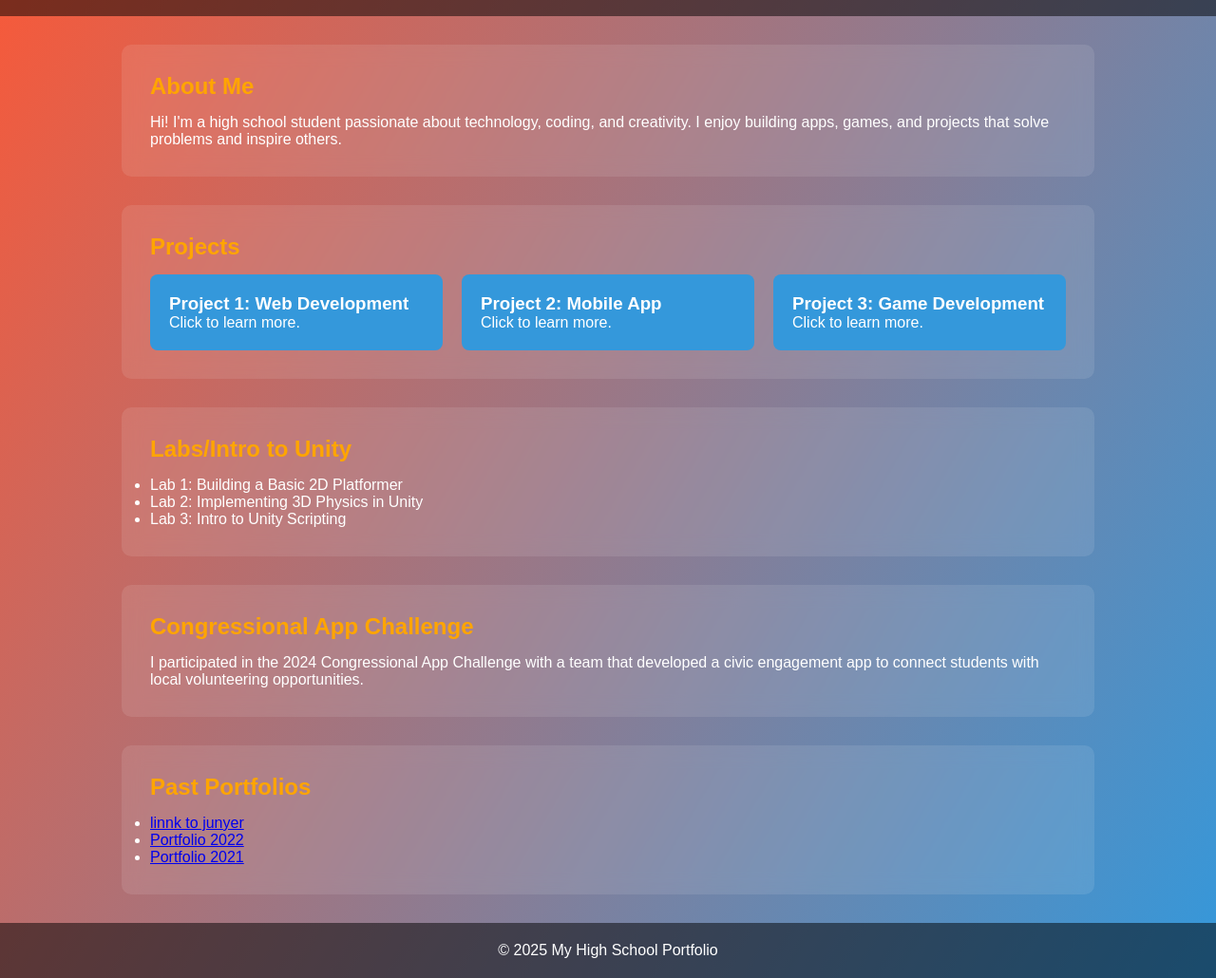
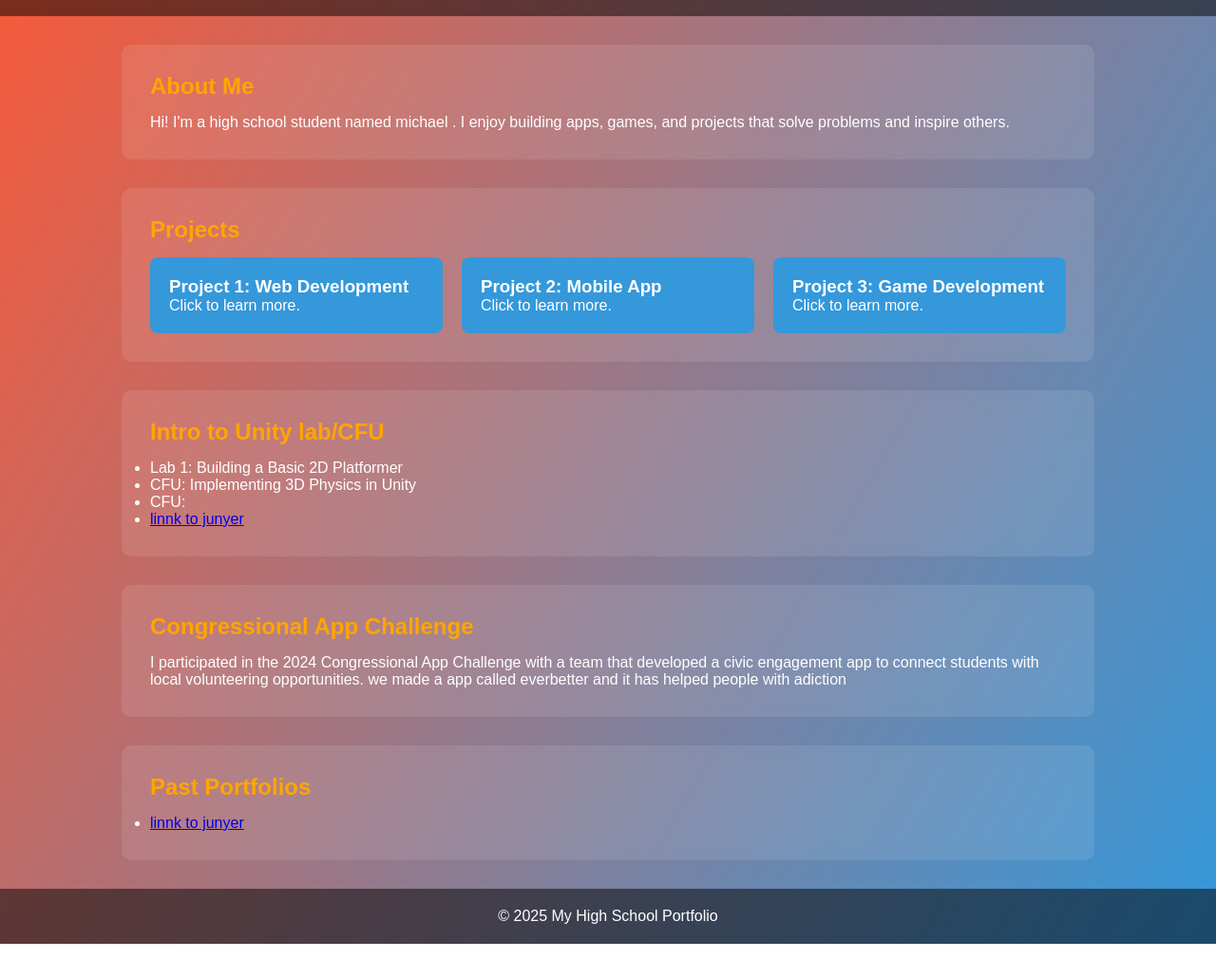
Before and after one commit to msookdeo249-star/portfolio, a plain HTML site: page index.html in a window 1280 px wide. Shown: the part 160-1190 px from the top of the page at 95% size. After the commit the page ends 1154 px from the top, so only its background shows below. Drawn offline with Linux system fonts and the light colour scheme.

Commit message:
Update index.html

```diff
--- a/index.html
+++ b/index.html
@@ -27,7 +27,7 @@
   <section id="aboutme">
     <h2>About Me</h2>
     <p>
-      Hi! I'm a high school student passionate about technology, coding, and creativity.
+      Hi! I'm a high school student named michael .
       I enjoy building apps, games, and projects that solve problems and inspire others.
     </p>
   </section>
@@ -51,11 +51,11 @@
   </section>
 
   <section id="labs">
-    <h2>Labs/Intro to Unity</h2>
+    <h2>Intro to Unity lab/CFU</h2>
     <ul>
       <li>Lab 1: Building a Basic 2D Platformer</li>
-      <li>Lab 2: Implementing 3D Physics in Unity</li>
-      <li>Lab 3: Intro to Unity Scripting</li>
+      <li>CFU: Implementing 3D Physics in Unity</li>
+      <li>CFU:<li><a href="https://mikeyzzzzz.github.io/junyearportf/">linnk to junyer</a></li></li>
     </ul>
   </section>
 
@@ -63,7 +63,7 @@
     <h2>Congressional App Challenge</h2>
     <p>
       I participated in the 2024 Congressional App Challenge with a team that developed
-      a civic engagement app to connect students with local volunteering opportunities.
+      a civic engagement app to connect students with local volunteering opportunities. we made a app called everbetter and it has helped people with adiction
     </p>
   </section>
 
@@ -71,8 +71,7 @@
     <h2>Past Portfolios</h2>
     <ul>
       <li><a href="https://mikeyzzzzz.github.io/junyearportf/">linnk to junyer</a></li>
-      <li><a href="#">Portfolio 2022</a></li>
-      <li><a href="#">Portfolio 2021</a></li>
+
     </ul>
   </section>
 
```
